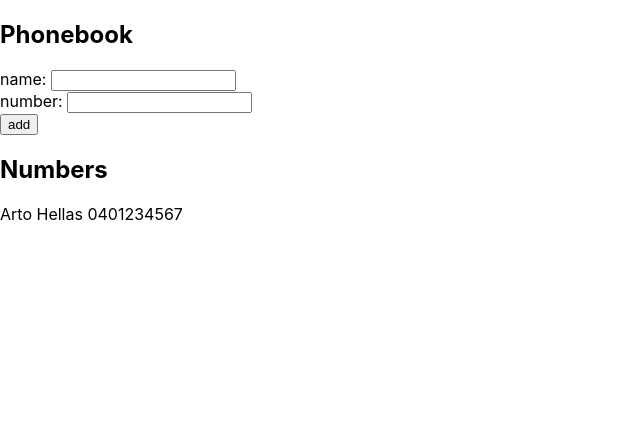
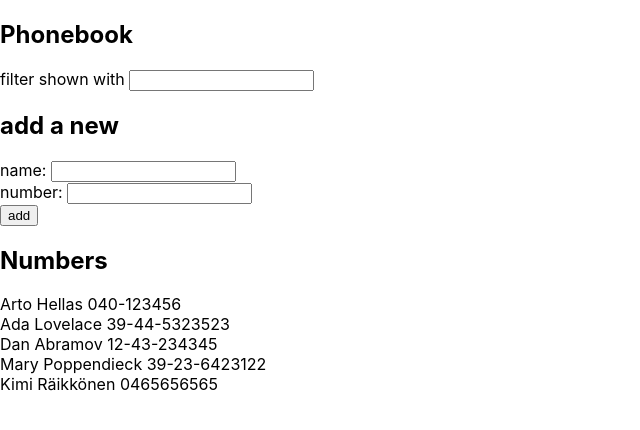
Before and after one commit to LtCoinCidenCe/FullStackReact, a React (Create React App) app in the folder Part2/exercises/phonebook/: page / in a window 1280 px wide. Shown: the top 430 px of the page, without its empty margins (0-640 px from the left). Built offline with nearby package versions, Linux system fonts and the light colour scheme.

Commit message:
exercise 2.9

```diff
--- a/Part2/exercises/phonebook/src/App.js
+++ b/Part2/exercises/phonebook/src/App.js
@@ -3,10 +3,20 @@ import React, { useState } from 'react'
 const App = () =>
 {
   const [persons, setPersons] = useState([
-    { name: 'Arto Hellas', number: '0401234567' }
-  ])
+    { name: 'Arto Hellas', number: '040-123456' },
+    { name: 'Ada Lovelace', number: '39-44-5323523' },
+    { name: 'Dan Abramov', number: '12-43-234345' },
+    { name: 'Mary Poppendieck', number: '39-23-6423122' },
+    { name: 'Kimi Räikkönen', number: '0465656565' }
+  ]);
   const [newName, setNewName] = useState('');
-  const [newNumber,setNewNumber] = useState('');
+  const [newNumber, setNewNumber] = useState('');
+  const [filterWord, setFilterWord] = useState('');
+
+  const filterWordChange = (event) =>
+  {
+    setFilterWord(event.target.value);
+  }
 
   const nameChange = (event) =>
   {
@@ -17,6 +27,13 @@ const App = () =>
   {
     setNewNumber(event.target.value);
   };
+
+  const insensitiveInclude = (psn) =>
+  {
+    return psn.name.toLowerCase().includes(filterWord.toLowerCase());
+  }
+
+  const filtered = filterWord ? persons.filter(insensitiveInclude) : persons; // to reduce consumption
 
   const formSubmit = (event) =>
   {
@@ -42,14 +59,16 @@ const App = () =>
   return (
     <div>
       <h2>Phonebook</h2>
+      <div><span>filter shown with </span><input value={filterWord} onChange={filterWordChange} /></div>
+      <h2>add a new</h2>
       <form onSubmit={formSubmit}>
         <div>name: <input value={newName} onChange={nameChange} /></div>
-        <div>number: <input value={newNumber} onChange={numberChange}/></div>
+        <div>number: <input value={newNumber} onChange={numberChange} /></div>
         <div><button type="submit">add</button></div>
       </form>
       <h2>Numbers</h2>
       <div>
-        {persons.map(psn => <div key={psn.name}>{psn.name} {psn.number}</div>)}
+        {filtered.map(psn => <div key={psn.name}>{psn.name} {psn.number}</div>)}
       </div>
     </div>
   )
```
